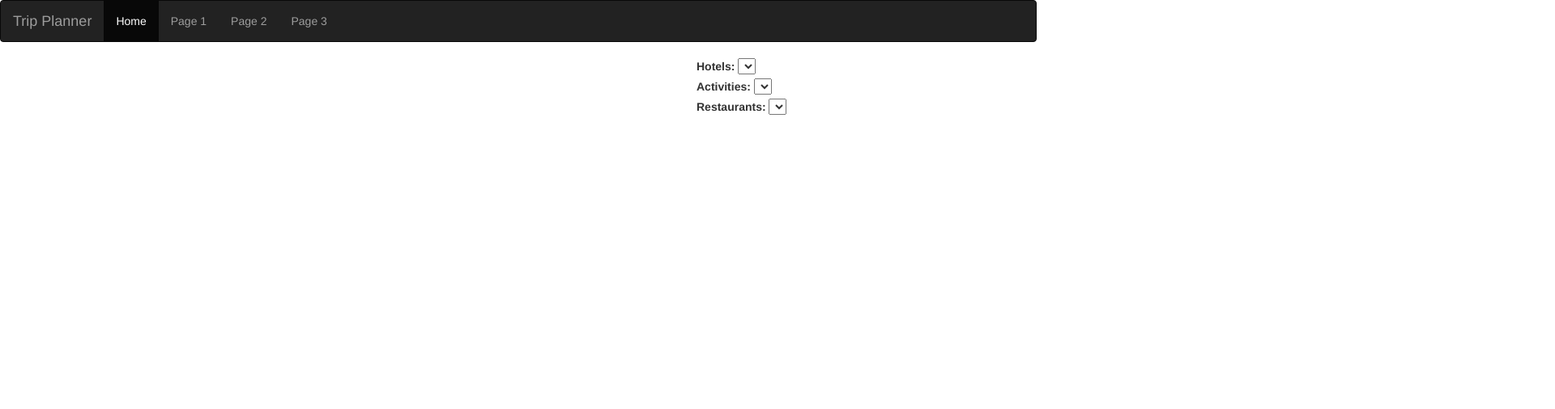
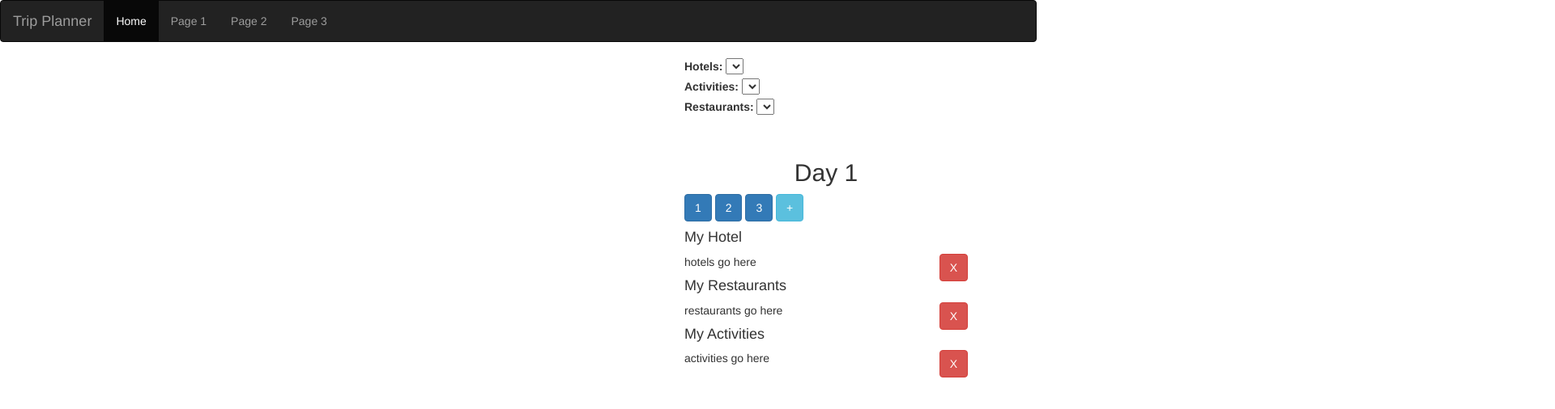
Before and after one commit to dillonius01/tripplanner, a website: page views/index.html in a window 1280 px wide. Shown: the top 506 px of the page at 81% size, 1920 px wide, since content can reach past the window. Drawn offline with nearby package versions, Linux system fonts and the light colour scheme; files that its build step writes are made by us from their sources.

Commit message:
halfway through styling

```diff
--- a/assets/stylesheets/styles.scss
+++ b/assets/stylesheets/styles.scss
@@ -8,13 +8,44 @@
 
 .content {
 
-
 }
 
 .dropdown {
   display: block;
+}
 
+#dayTitle {
+  text-align: center;
+}
 
+ul {
+  list-style-type: none;
+  margin: 0;
+  padding: 0;
+
+  button {
+    display: inline;
+  }
+}
+
+.planner {
+  margin-top: 50px;
+}
+
+.chosen {
+  li {
+    list-style-type: none;
+    display: inline;
+    // vertical-align: text-bottom;
+  }
+
+  button {
+    float: right;
+  }
+}
+
+.chosenHotels {
+  vertical-align: text-middle;
 }
 
 // #select1 {
--- a/routes/index.js
+++ b/routes/index.js
@@ -9,14 +9,14 @@ var Promise = require('bluebird');
 
 
 router.get('/', function(req, res, next) {
-
+console.log('Hello INSIDE GET')
 	var gettingHotels = Hotel.findAll();
 	var gettingActivities = Activity.findAll();
 	var gettingRestaurants = Restaurant.findAll();
 
 	Promise.all([gettingHotels, gettingActivities, gettingRestaurants])
 	  .spread(function(hotels, activities, restaurants) {
-	  	console.log(hotels, activities, restaurants);
+
 	  	res.render('index', {
 	  		hotels: hotels,
 	  		activities: activities,
--- a/views/index.html
+++ b/views/index.html
@@ -3,6 +3,17 @@
 
 
 {% block content %}
+
+<div class="container">
+  <div class="col-lg-8">
+<!-- map goes here -->
+  </div>
+
+  <div class="col-lg-4">
+    <div class="container content">
+    </div>
+
+  <div class="options">
     <div class="dropdown">
       <label for="select1">Hotels: </label>
       <select name="hotels" id="select1">
@@ -10,6 +21,7 @@
         <option value="{{ hotel.id }}">{{ hotel.name }}</option>
         {% endfor %}
       </select>
+    </div>
   </div>
 
     <div class="dropdown">
@@ -30,5 +42,44 @@
       </select>
     </div>
 
+  <div class="planner">
+    <h2 id="dayTitle">Day 1</h2>
+
+    <div class="daySelector">
+      <ul>
+      <button type="button" class="btn btn-primary">1</button>
+      <button type="button" class="btn btn-primary">2</button>
+      <button type="button" class="btn btn-primary">3</button>
+      <button type="button" class="btn btn-info">+</button>
+      </ul>
+    </div>
+    <!-- day selector -->
+    <div class="chosen">
+    <h4>My Hotel</h4>
+      <div class="chosenHotels">
+      <li>hotels go here<button type="button" class="btn btn-danger" name="button">X</button></li>
+      </div>
+    </div>
+
+    <div class="chosen">
+    <h4>My Restaurants</h4>
+      <div class="chosenRestaurants">
+      <li>restaurants go here <button type="button" class="btn btn-danger" name="button">X</button></li>
+      </div>
+    </div>
+
+    <div class="chosen">
+    <h4>My Activities</h4>
+      <div class="chosenActivities">
+      <li>activities go here <button type="button" class="btn btn-danger" name="button">X</button></li>
+      </div>
+    </div>
+
+
+
+  </div>
+  </div>
+</div>
+
 
 {% endblock %}
--- a/views/layout.html
+++ b/views/layout.html
@@ -3,7 +3,7 @@
 <html lang="en">
   <head>
     <title>{% block title %}Tripplanner{% endblock %}</title>
-    <link href="/public/stylesheets/style.css" rel="stylesheet">
+    <link href="stylesheets/styles.css" rel="stylesheet">
     <link href="/bootstrap/css/bootstrap.min.css" rel="stylesheet">
   </head>
 
@@ -22,17 +22,8 @@
       </div>
     </nav>
 
-    <div class="container">
-      <div class="col-lg-8">
 
-      </div>
-
-      <div class="col-lg-4">
-        <div class="container content">
-          {% block content %}{% endblock %}
-        </div>
-      </div>
-    </div>
+    {% block content %}{% endblock %}
 
 
   </body>
```
Also changed, not shown: views/error.html (+8 -0 lines), public/stylesheets/styles.css. Lines whose indentation alone changed are shown as unchanged.
